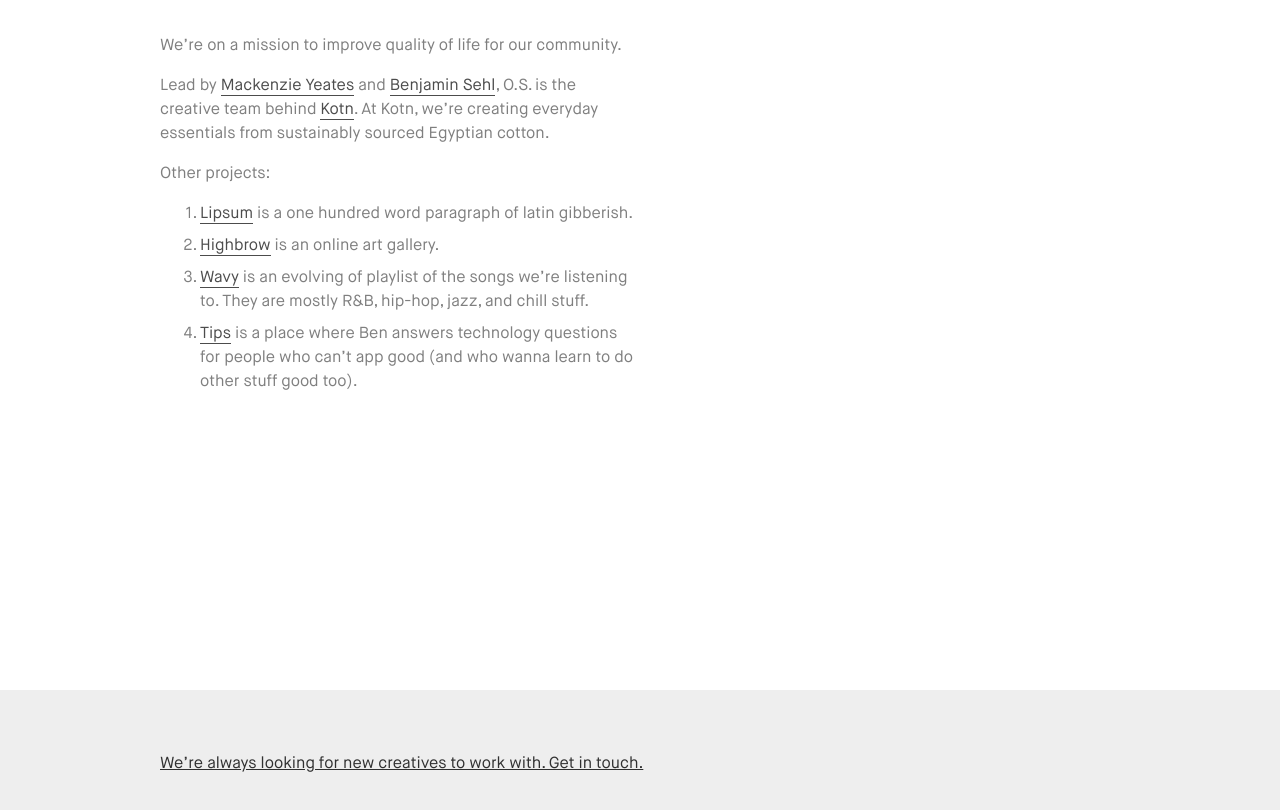
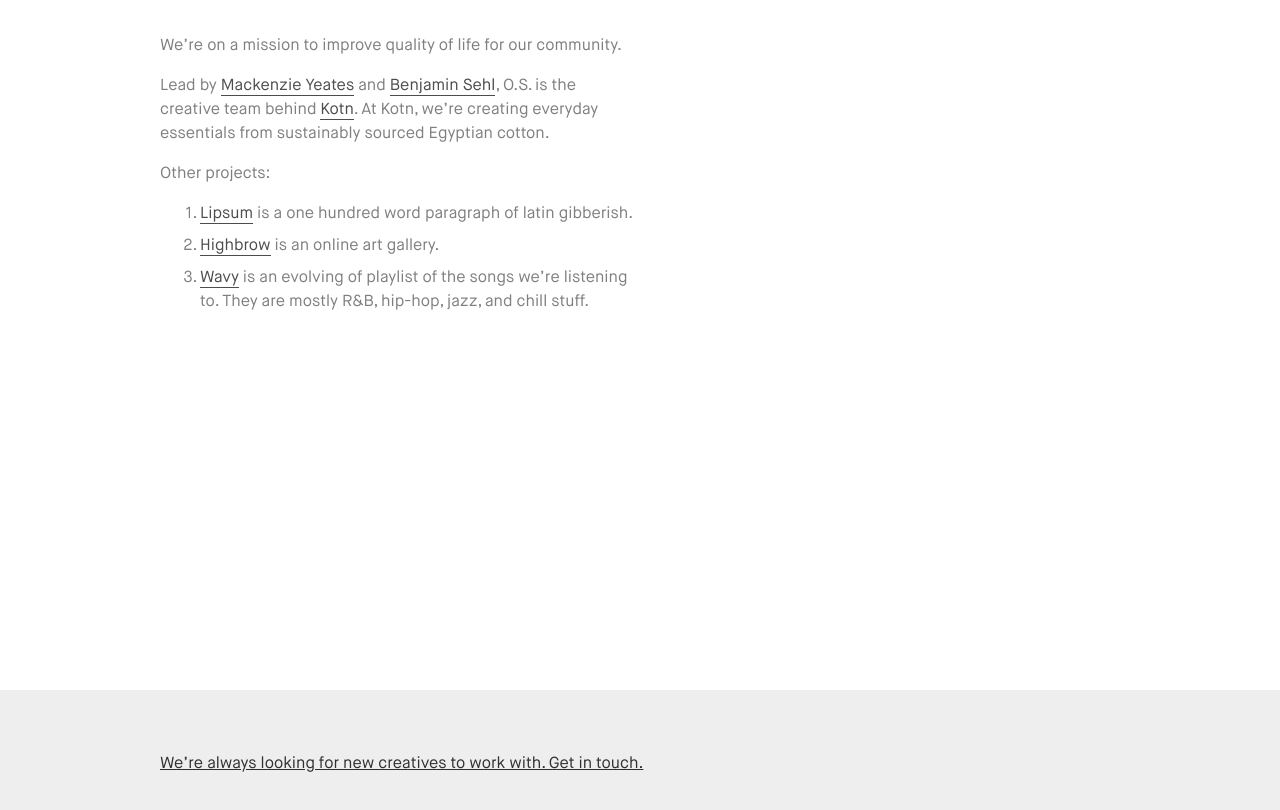
Before and after one commit to ordinarystudios/ordinarystudios.github.io, a website: page index.html in a window 1280 px wide. Shown: the part 110-920 px from the top of the page. Drawn offline with nearby package versions, Linux system fonts and the light colour scheme.

Commit message:
Comments out tips.

```diff
--- a/index.html
+++ b/index.html
@@ -31,7 +31,7 @@
             <li class="mb2"><a class="black-70 bb no-underline" href="//lipsum.me">Lipsum</a> is a one hundred word paragraph of latin gibberish.</li>
             <li class="mb2"><a class="black-70 bb no-underline" href="//highbrow.af">Highbrow</a> is an online art gallery.</li>
             <li class="mb2"><a class="black-70 bb no-underline" href="//wavy.fm">Wavy</a> is an evolving of playlist of the songs we&rsquo;re listening to. They are mostly R&amp;B, hip-hop, jazz, and chill stuff.</li>
-            <li class="mb2"><a class="black-70 bb no-underline" href="//benjamin.tips">Tips</a> is a place where Ben answers technology questions for people who can&rsquo;t app good (and who wanna learn to do other stuff good too).</li>
+            <!-- <li class="mb2"><a class="black-70 bb no-underline" href="//benjamin.tips">Tips</a> is a place where Ben gives assorted tips.</li> -->
           </ol>
         </section>
       </main>
```
